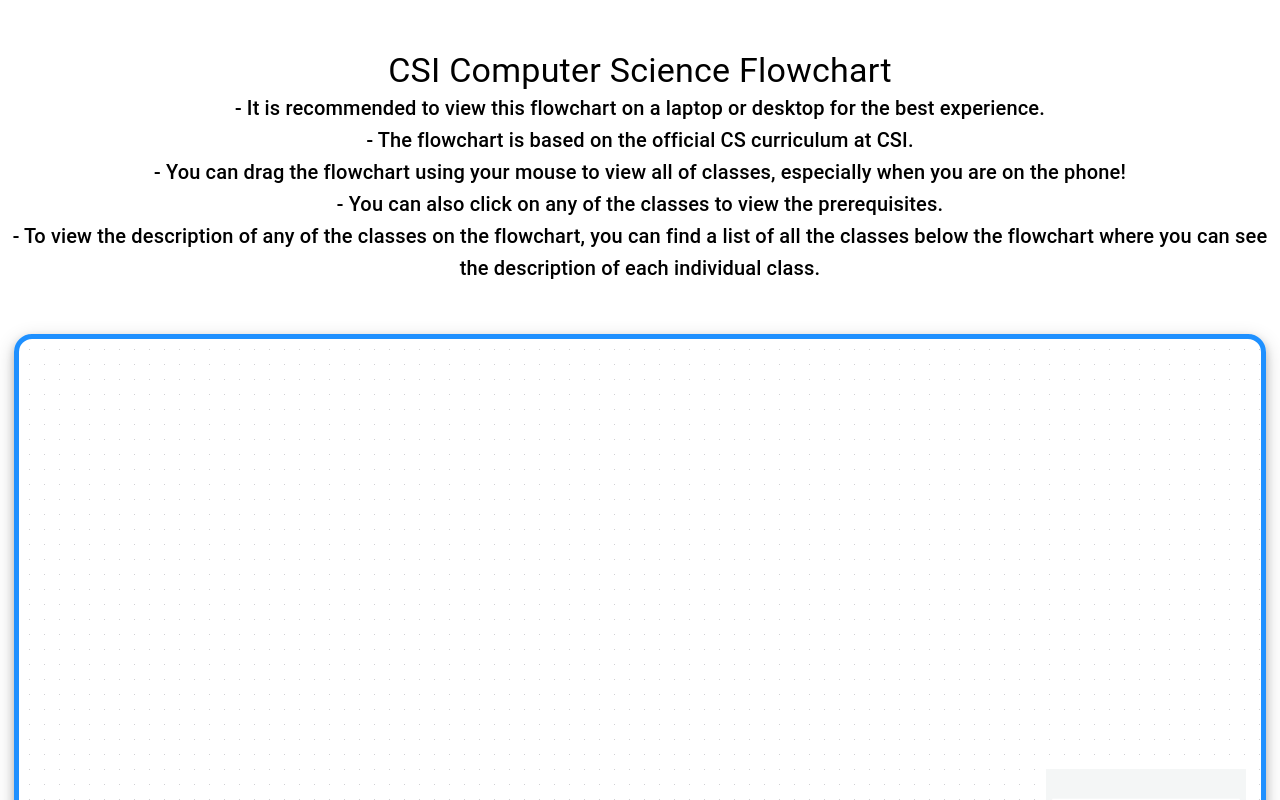
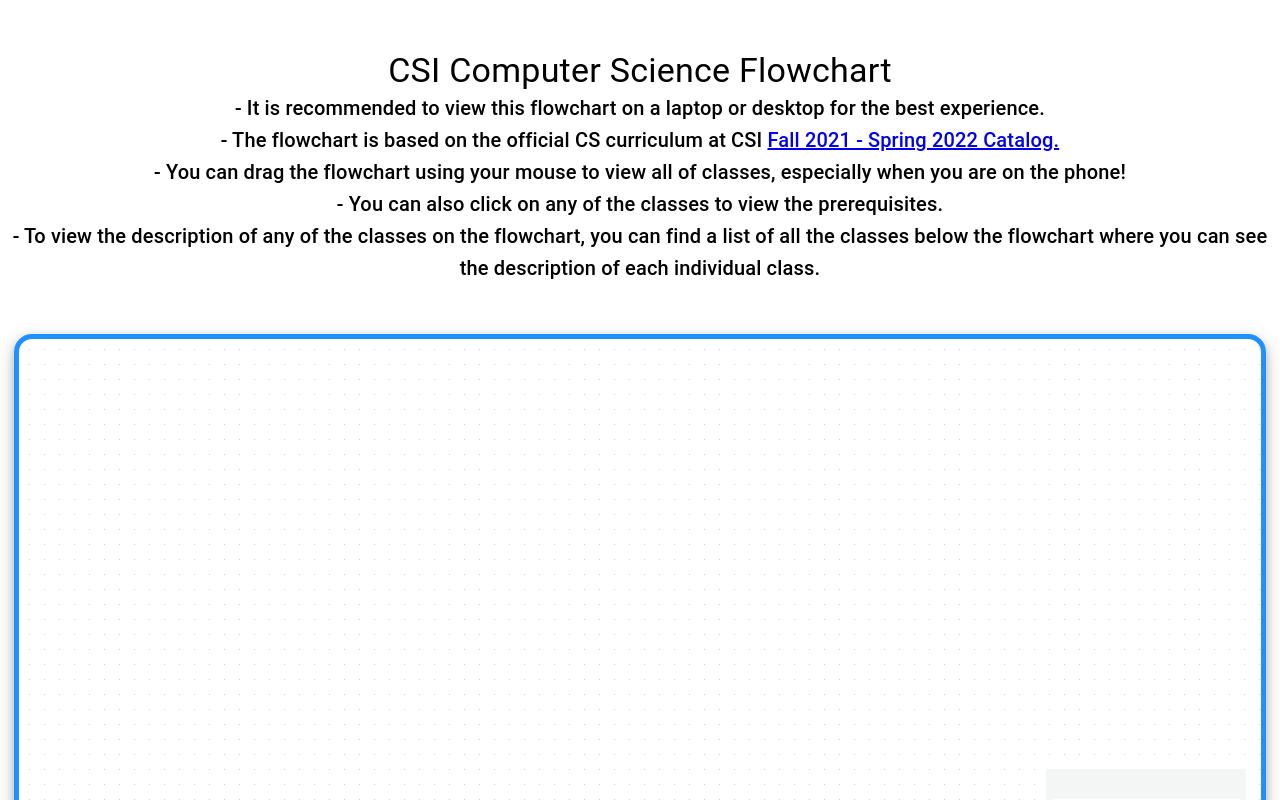
Before and after one commit to AndreaHabib/flowchart, a React (Create React App) app: page / in a window 1280 px wide. Shown: the top 800 px of the page. Built offline with nearby package versions, Linux system fonts and the light colour scheme.

Commit message:
FEAT: added catalog link

```diff
--- a/src/App.js
+++ b/src/App.js
@@ -49,7 +49,13 @@
         the best experience.
       </Typography>
       <Typography variant="h6">
-        - The flowchart is based on the official CS curriculum at CSI.
+        - The flowchart is based on the official CS curriculum at CSI{" "}
+        <a
+          target="_blank"
+          href="https://csicuny.smartcatalogiq.com/en/Current/Undergraduate-Catalog/Divisions-Schools-Departments-and-Programs/Division-of-Science-and-Technology/Department-of-Computer-Science/Computer-Science-and-Computer-Technology/Computer-Science-BS"
+        >
+          Fall 2021 - Spring 2022 Catalog.
+        </a>
       </Typography>
       <Typography variant="h6">
         - You can drag the flowchart using your mouse to view all of classes,
```
